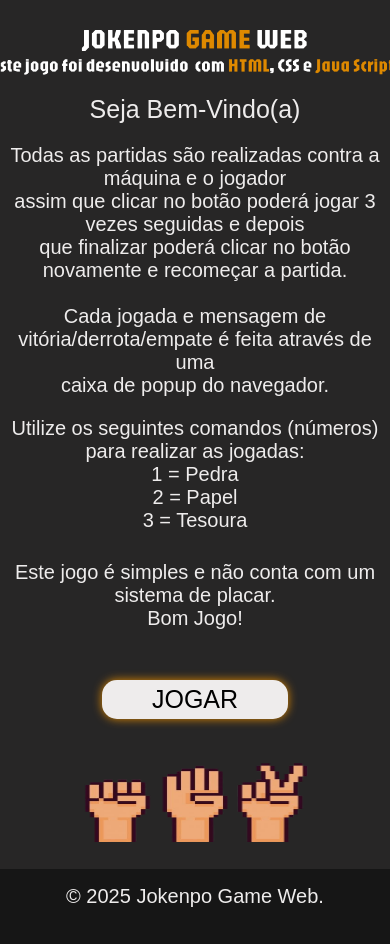
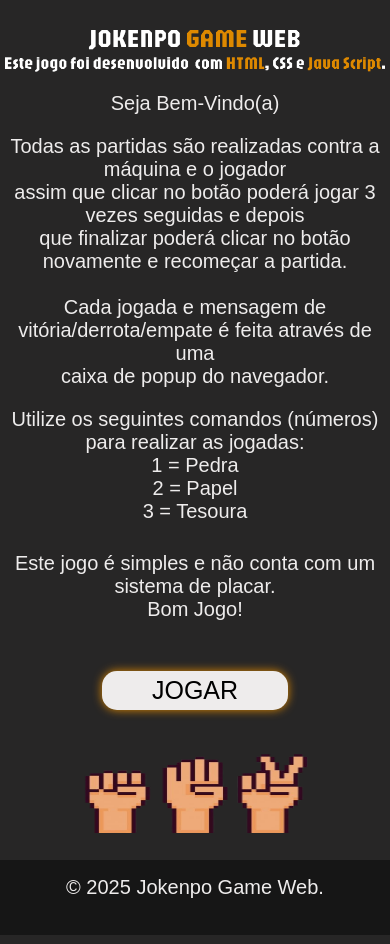
Before and after one commit to vitorf2003/JokenpoGameWeb, a plain HTML site: page index.html in a window 390 px wide. Drawn offline with Linux system fonts and the light colour scheme; a web font is replaced by a local one.

Commit message:
Correção de Responsividade.

```diff
--- a/assets/css/style.css
+++ b/assets/css/style.css
@@ -133,7 +133,7 @@ html {
 
    .logo, .logo-img {
     display: flex;
-    height: 45px;
+    height: 42px;
     margin-top: 20px;
 
    }
@@ -155,7 +155,7 @@ html {
    }
 
    .title-site {
-    font-size: 25px;
+    font-size: 20px;
    }
 
    .instructions-title {
```
